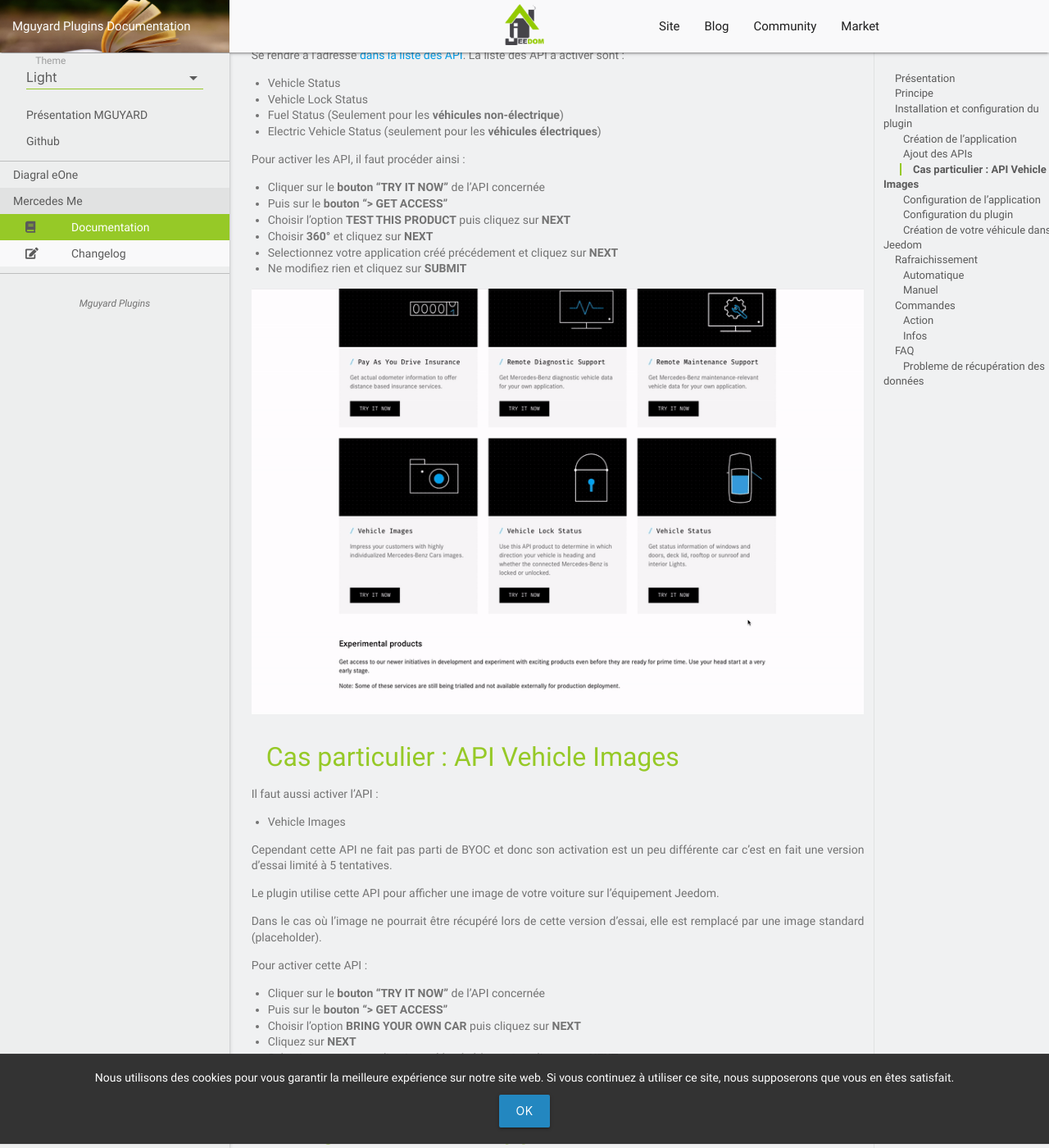
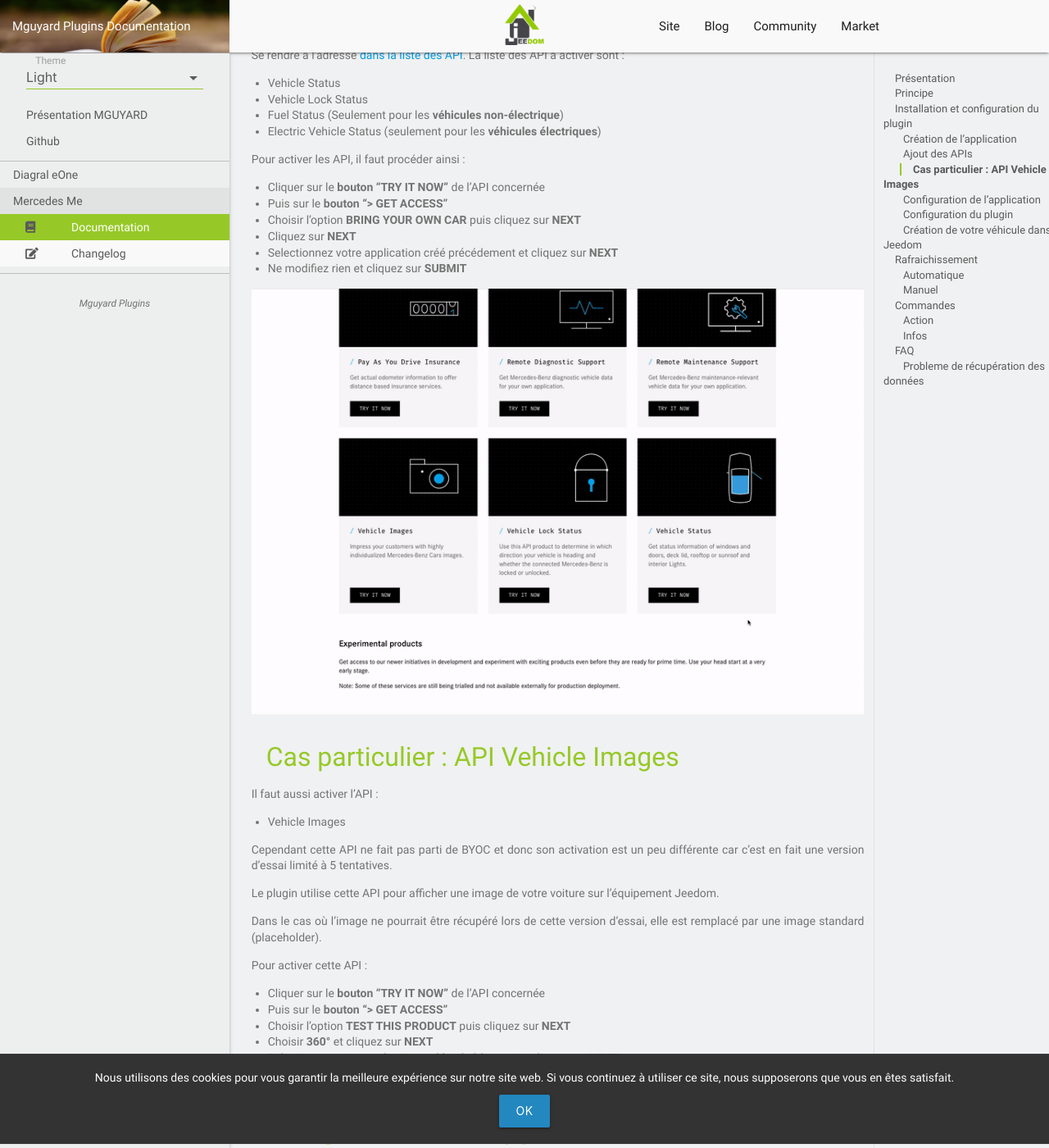
Before and after one commit to mguyard/Jeedom-Documentations, a Jekyll site: the page built from fr_FR/Mercedes_me/documentation.md, in a window 1280 px wide and 1400 px high, scrolled down 1369 px. Shown: the whole window at 82% size. Built offline with Jekyll 4.4.1, drawn with Linux system fonts in a browser that asks for light colours; our own code applies the rules of GitHub Pages for plain Markdown files; some of the changed lines change nothing that is shown.

Commit message:
Correction de l'issue #2

```diff
--- a/fr_FR/Mercedes_me/documentation.md
+++ b/fr_FR/Mercedes_me/documentation.md
@@ -45,8 +45,8 @@
 Pour activer les API, il faut procéder ainsi :
 -   Cliquer sur le __bouton "TRY IT NOW"__ de l'API concernée
 -   Puis sur le __bouton "> GET ACCESS"__
--   Choisir l'option __TEST THIS PRODUCT__ puis cliquez sur __NEXT__
--   Choisir __360°__ et cliquez sur __NEXT__
+-   Choisir l'option __BRING YOUR OWN CAR__ puis cliquez sur __NEXT__
+-   Cliquez sur __NEXT__
 -   Selectionnez votre application créé précédement et cliquez sur __NEXT__
 -   Ne modifiez rien et cliquez sur __SUBMIT__
 
@@ -66,8 +66,8 @@
 Pour activer cette API :
 -   Cliquer sur le __bouton "TRY IT NOW"__ de l'API concernée
 -   Puis sur le __bouton "> GET ACCESS"__
--   Choisir l'option __BRING YOUR OWN CAR__ puis cliquez sur __NEXT__
--   Cliquez sur __NEXT__
+-   Choisir l'option __TEST THIS PRODUCT__ puis cliquez sur __NEXT__
+-   Choisir __360°__ et cliquez sur __NEXT__
 -   Selectionnez votre application créé précédement et cliquez sur __NEXT__
 -   Ne modifiez rien et cliquez sur __SUBMIT__
 
```
